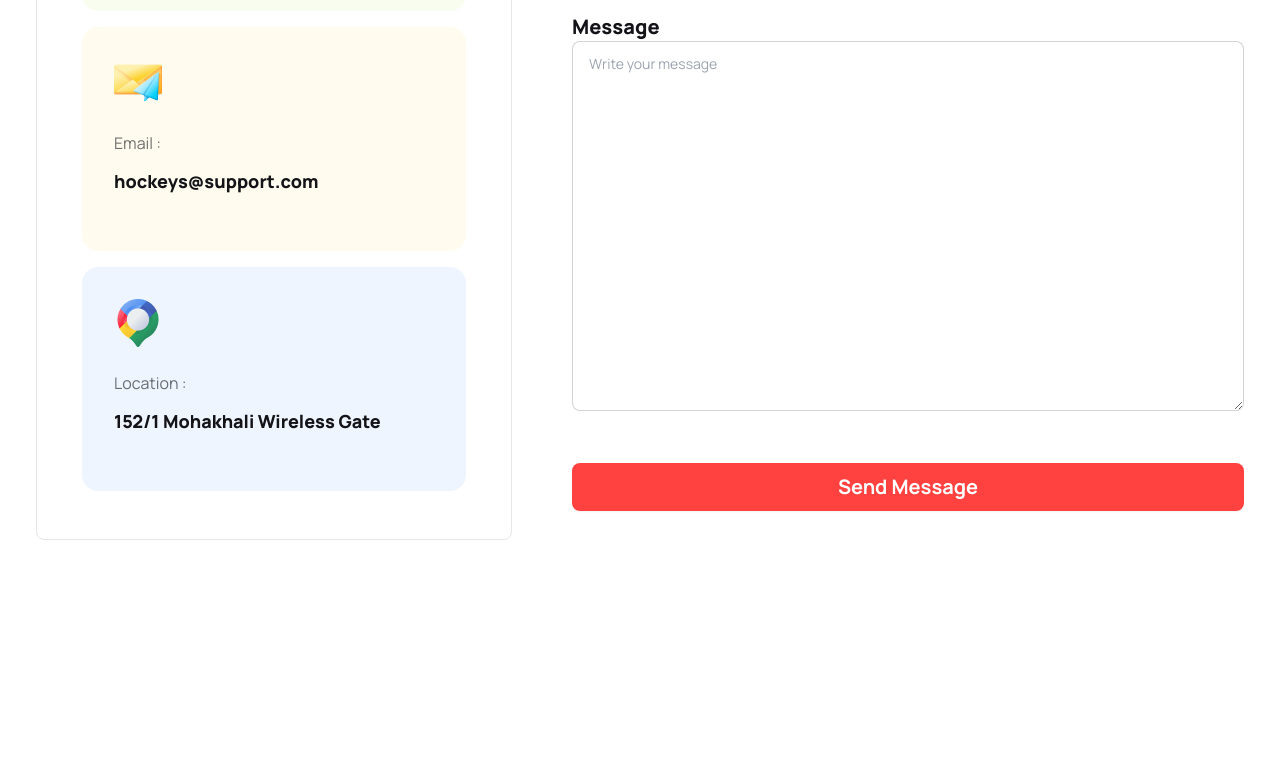
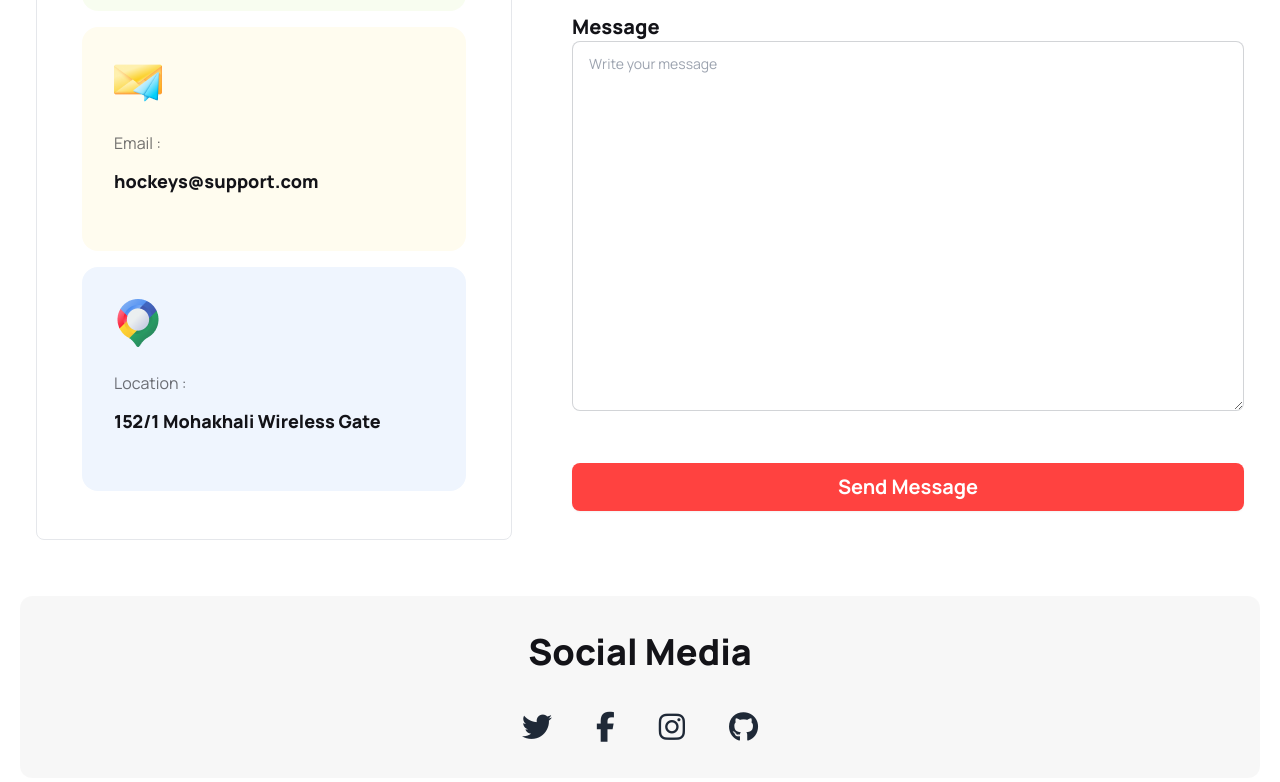
Before and after one commit to MdSalauddinSakib/Hockey-s-Club, a plain HTML site: page index.html in a window 1280 px wide. Shown: the part 3969-4751 px from the top of the page. Before the commit the page ends 4565 px from the top, so only its background shows below. Drawn offline with nearby package versions, Linux system fonts and the light colour scheme.

Commit message:
social media section added

```diff
--- a/index.html
+++ b/index.html
@@ -398,8 +398,7 @@
             </div>
             <hr class="border-dotted mb-14">
             <div class="flex flex-col lg:flex-row gap-7 justify-around w-full">
-                <div
-                    class="flex flex-col justify-center items-center gap-4 border rounded-lg p-3 lg:p-12 lg:w-[476px]">
+                <div class="flex flex-col justify-center items-center gap-4 border rounded-lg p-3 lg:p-12 lg:w-[476px]">
                     <!-- cart - 1 -->
                     <div class="w-96 p-8 h-56 bg-[#bced6d1a] rounded-2xl">
                         <img class="pb-6" src="images/Group 1171275317.png" alt="">
@@ -451,6 +450,16 @@
                     </button>
                 </div>
             </div>
+            <!-- social media -->
+            <div class="text-center my-14 bg-[#13131808] rounded-xl p-9">
+                <h1 class="text-4xl pb-2 text-text-color font-extrabold mb-8">Social Media</h1>
+                <div class="flex flex-row justify-center items-center gap-11 text-3xl">
+                    <i class="fa-brands fa-twitter"></i>
+                    <i class="fa-brands fa-facebook-f"></i>
+                    <i class="fa-brands fa-instagram"></i>
+                    <i class="fa-brands fa-github"></i>
+                </div>
+            </div>
         </section>
     </main>
     <footer>
```
